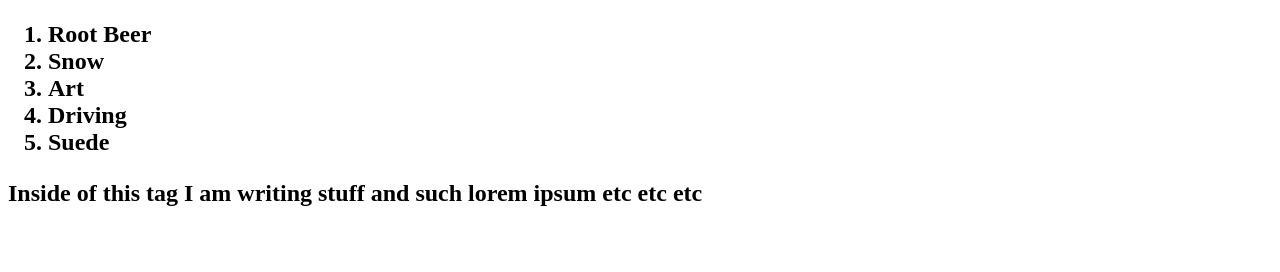
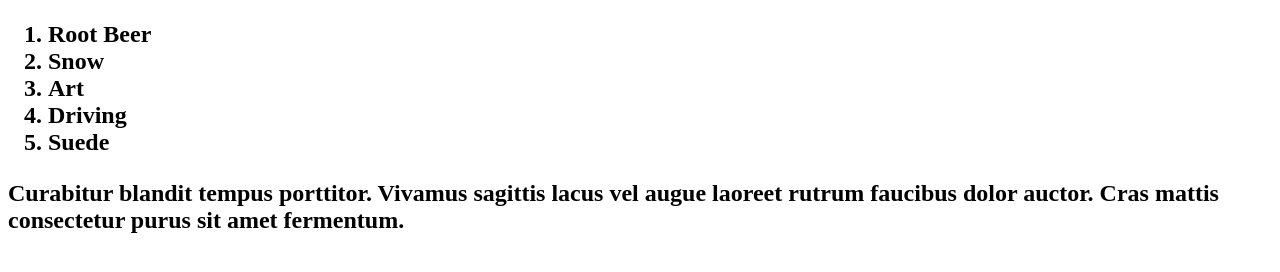
Before and after one commit to joe-olson/joe-olson.github.io, a plain HTML site: page index.html in a window 1280 px wide. Shown: the part 110-382 px from the top of the page. Drawn offline with Linux system fonts and the light colour scheme.

Commit message:
Update index.html

```diff
--- a/index.html
+++ b/index.html
@@ -16,8 +16,7 @@
      </ol>
 
       <p>
-        Inside of this tag I am writing stuff and such lorem ipsum etc etc etc
-
+Curabitur blandit tempus porttitor. Vivamus sagittis lacus vel augue laoreet rutrum faucibus dolor auctor. Cras mattis consectetur purus sit amet fermentum.
 
       </p>
   </body>
```
